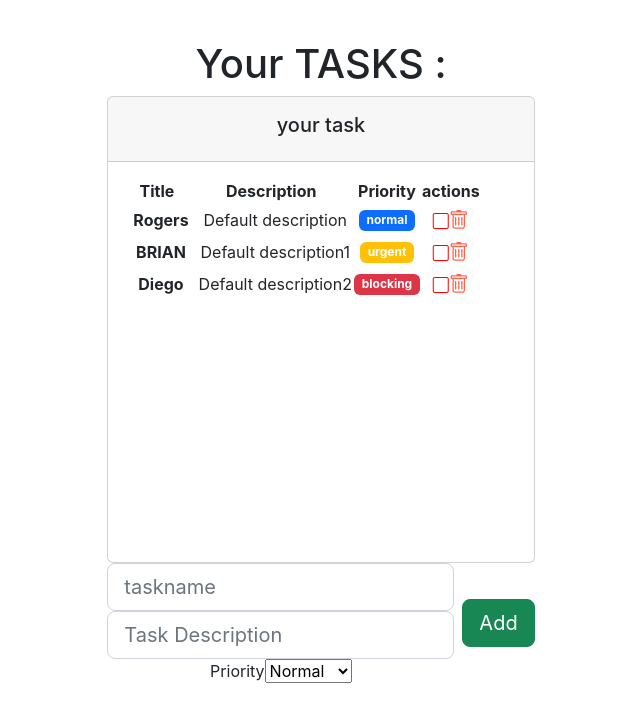
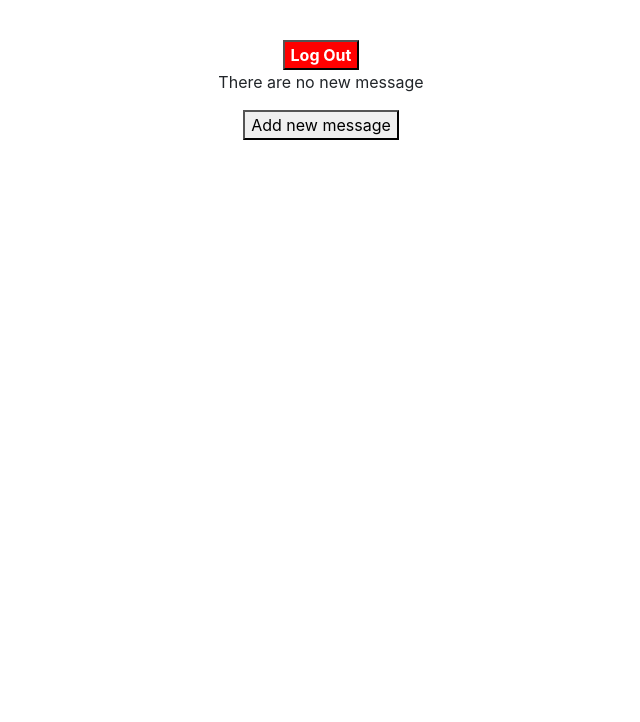
Before and after one commit to latinogan/curso-react, a React (Create React App) app in the folder hola-mundo/: page / in a window 1280 px wide. Shown: the top 722 px of the page, without its empty margins (319-959 px from the left). Built offline with nearby package versions, Linux system fonts and the light colour scheme.

Commit message:
ended exercise 11 buttons

```diff
--- a/hola-mundo/package.json
+++ b/hola-mundo/package.json
@@ -6,6 +6,7 @@
     "@testing-library/jest-dom": "^5.16.4",
     "@testing-library/react": "^13.3.0",
     "@testing-library/user-event": "^13.5.0",
+    "axios": "^0.27.2",
     "bootstrap": "^5.2.0",
     "bootstrap-icons": "^1.9.1",
     "node-sass": "^7.0.1",
--- a/hola-mundo/src/App.css
+++ b/hola-mundo/src/App.css
@@ -49,3 +49,6 @@ body {
   background-color:white;
 
 }
+.frank{
+  background-color:red;
+}
--- a/hola-mundo/src/App.js
+++ b/hola-mundo/src/App.js
@@ -10,6 +10,7 @@ import MiComponenteConContexto from './hooks/ejemplo-hooks3';
 import GreetingStyled from "./components/pure/greetingStyled"
 import StilosGreeting from "./components/pure/stilosGreeting"
 import Father  from "./components/container/father"
+import Optionalrender from "./components/pure/optionalRender"
 
 
 
@@ -48,7 +49,10 @@ function App() {
    { /* <GreetingStyled name="Roger"></GreetingStyled>*/}
    {/*<StilosGreeting name="Eduardo Castillo"></StilosGreeting>*/}
       {/*</header>*/}
-      <TaskListComponent></TaskListComponent>
+
+      <Optionalrender></Optionalrender>
+      {/**proyecto final */}
+    {/*  <TaskListComponent></TaskListComponent>*/}
 
      {/** gestion de eventos */}
     {/*<Father></Father>*/}
--- /dev/null
+++ b/hola-mundo/src/components/pure/optionalRender.jsx
@@ -0,0 +1,87 @@
+import React, { useState }from "react";
+
+//login logout button
+const LoginButton = ({loginAction}) =>{
+    return (
+        <button style={ loggedStyle} onClick={loginAction}>  Log In</button>
+    )
+}
+const LogoutButton = ({logoutaction}) =>{
+    return (
+        <button style={ unloggedStyle } onClick={logoutaction}>  Log Out</button>
+    )
+}
+
+const loggedStyle={
+    backgroundColor:"green",
+    color:"white"
+};
+
+const unloggedStyle={
+    backgroundColor:"red",
+    color:"white",
+    fontWeight:"bold"
+};
+
+
+// ? (expresion true) && expression => se renderiza la expresion
+// ? (expresion false) && expression => no se renderiza la expresion
+
+
+
+
+const Optionalrender= () =>{
+
+    const [access,setAccess] =useState( true);
+
+    const [nMessage,setnMessage] =useState( 0);
+
+
+
+   // const updateAccess = () => {
+   //     setAccess(!access)
+ //   }
+
+    const loginAction =() =>{
+        setAccess(true)
+    }
+
+    const logoutaction =() =>{
+        setAccess(false)
+    }
+
+
+    let optionalButton;
+
+   // if(access){
+    //    optionalButton= <button class="frank" onClick={updateAccess}>Log out</button>
+   // } else {
+    //    optionalButton=<button onClick={updateAccess}>  Log In</button>
+     if(access){
+       optionalButton= <LogoutButton  logoutaction={ logoutaction}></LogoutButton>
+    } else {
+       optionalButton= < LoginButton   loginAction={loginAction}></ LoginButton>
+    }
+//unreadmessage
+
+let addMessage =() =>{
+    setnMessage(nMessage +1)
+}
+
+    return (
+        <div>
+        {/**optional button */}
+
+        {optionalButton}
+        {/** message unread */}
+        {nMessage >0 && nMessage === 1 &&<p>You Have {nMessage} New Message .....</p>}
+
+        {nMessage >1 && <p>You Have {nMessage} New Message .....</p>}
+        {nMessage === 0 && <p>There are no new message</p>}
+        <button onClick={addMessage}>Add new message</button>
+
+        </div>
+    );
+}
+
+export default Optionalrender;
```
Also changed, not shown: hola-mundo/src/components/pages/404/NotFoundPage.jsx (added, +12 -0 lines), hola-mundo/src/components/pages/auth/LoginPage.jsx (added, +13 -0 lines), hola-mundo/src/components/pages/tasks/TaskPage.jsx (added, +11 -0 lines), hola-mundo/src/components/pages/Home/HomePage.jsx (added), hola-mundo/src/components/pages/auth/RegisterPage.jsx (added), 1 other file (tests, documents, lock files or other folders).
